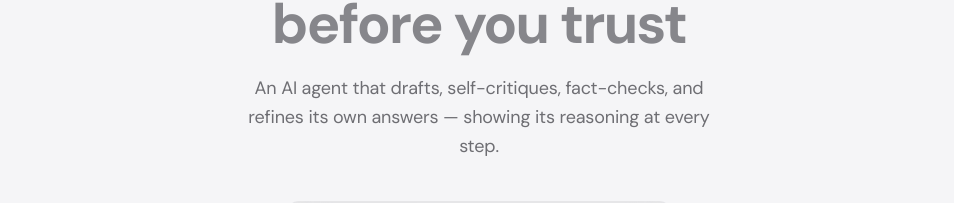
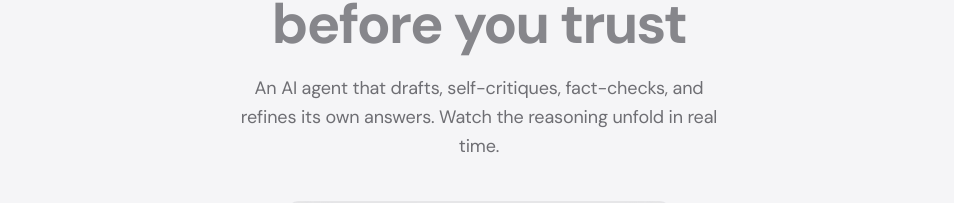
Before and after one commit to apattichis/thinktwice, a Next.js app in the folder frontend/: page / in a window 1280 px wide. Shown: the part 241-444 px from the top of the page, without its empty margins (161-1115 px from the left). Built offline with nearby package versions, Linux system fonts and the light colour scheme; no server answers.

Commit message:
fix(frontend): remove em dash from hero description

```diff
--- a/frontend/src/app/page.tsx
+++ b/frontend/src/app/page.tsx
@@ -97,8 +97,8 @@ export default function Home() {
                   }}
                 >
                   An AI agent that drafts, self-critiques, fact-checks, and
-                  refines its own answers &mdash; showing its reasoning at
-                  every step.
+                  refines its own answers. Watch the reasoning unfold in
+                  real time.
                 </p>
               </motion.div>
             )}
```
